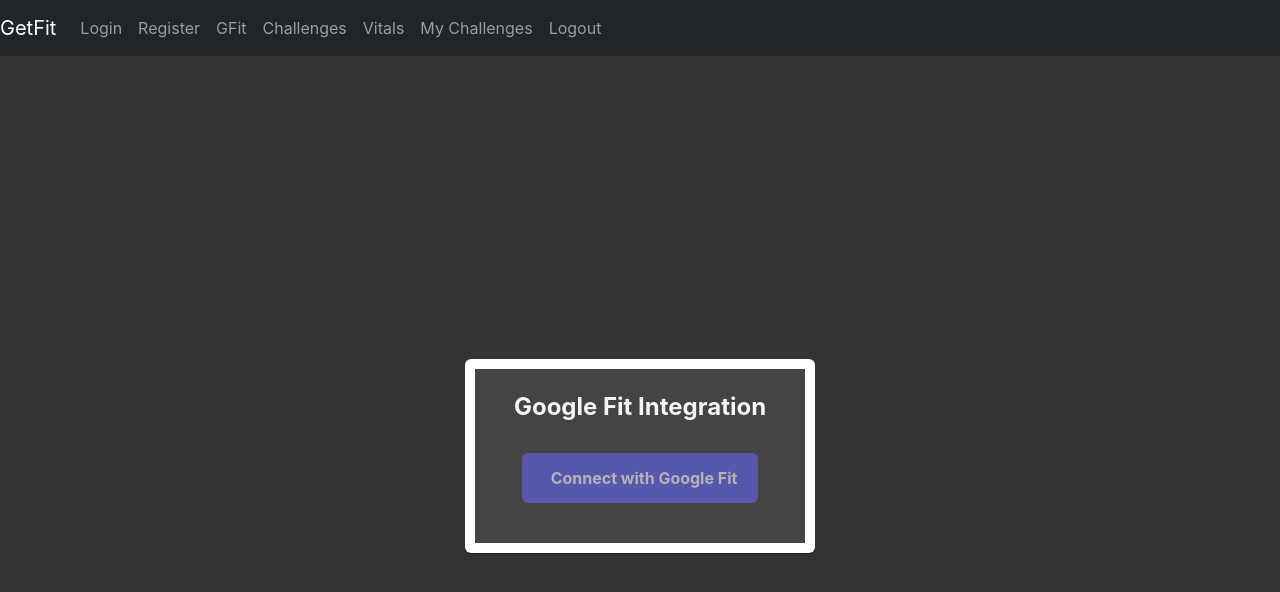
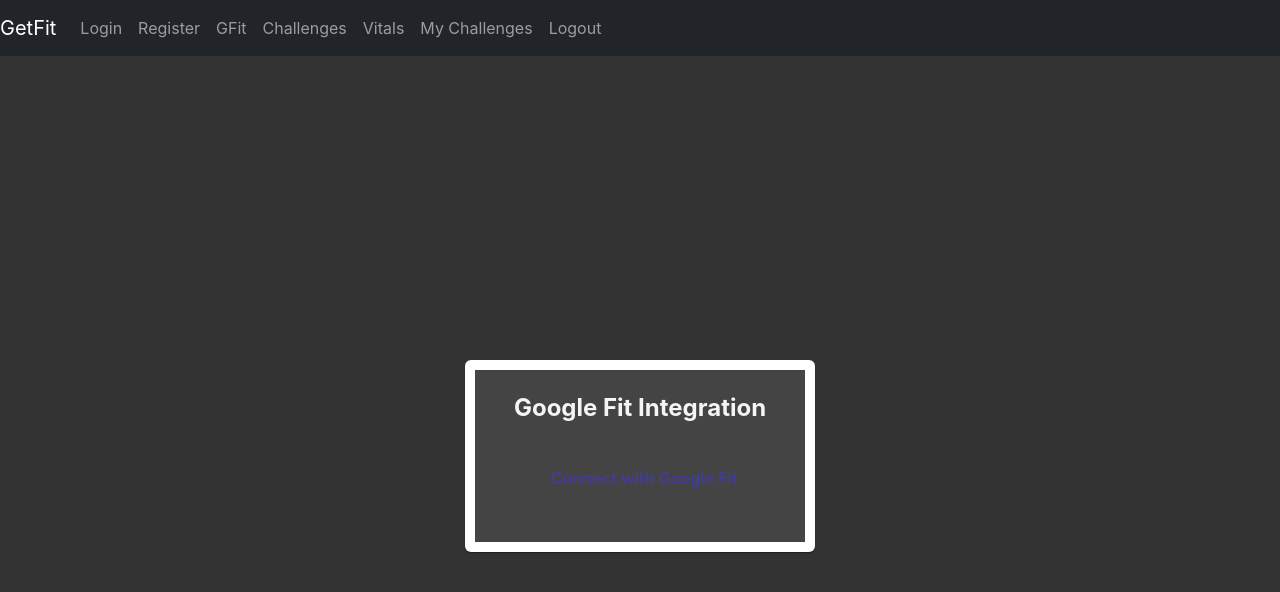
Before and after one commit to HarshithPaladi/GetFit, a React (Vite) app: page /gfit in a window 1280 px wide. Shown: the top 592 px of the page. Built offline with nearby package versions, Linux system fonts and the light colour scheme; no server answers.

Commit message:
[Fix] Button Link

```diff
--- a/src/pages/GFit.jsx
+++ b/src/pages/GFit.jsx
@@ -44,8 +44,8 @@
 					label="Connect with Google Fit"
 					icon="pi pi-google"
 					disabled={!authorizationUrl}
-					href={authorizationUrl}
 					target="_blank"
+					link
 				/>
 			</Card>
 		</div>
```
